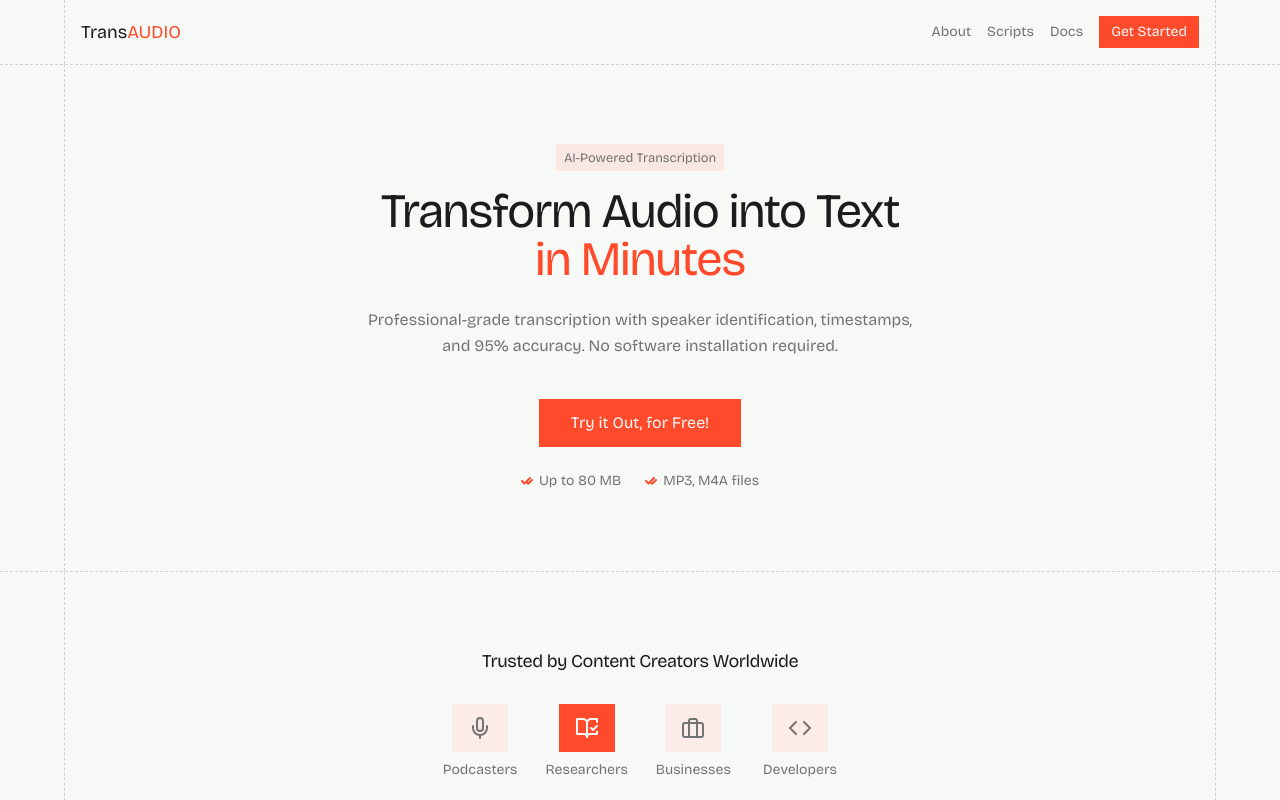
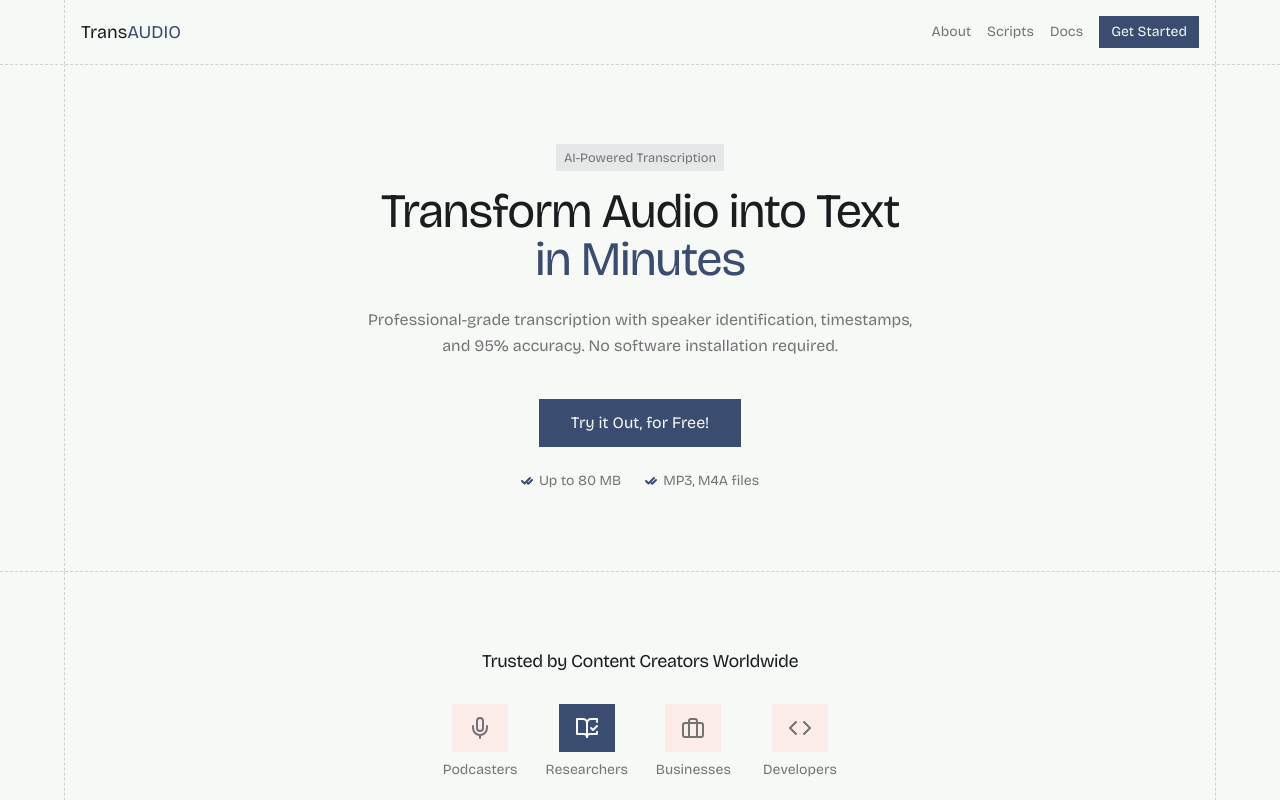
Before and after one commit to gelthemu/transaudio, a React (Vite) app: page /home in a window 1280 px wide. Shown: the top 800 px of the page. Built offline with nearby package versions, Linux system fonts and the light colour scheme.

Commit message:
Change brand color from red to blue

```diff
--- a/src/index.css
+++ b/src/index.css
@@ -6,7 +6,7 @@
   :root {
     --color-dark: 26 28 30;
     --color-light: 247 249 247;
-    --color-brand: 255 75 43;
+    --color-brand: 58 77 112;
     --color-accent: 150 165 176;
     --color-surface: 252 236 233;
     --color-success: 36 143 80;
@@ -18,7 +18,7 @@
   /* :root {
     --color-dark: #1a1c1e;
     --color-light: #f7f9fa;
-    --color-brand: #ff4b2b;
+    --color-brand: #3a4d70;
     --color-accent: #96a5b0;
     --color-surface: #f6f8f9;
     --color-success: #248f50;
```
